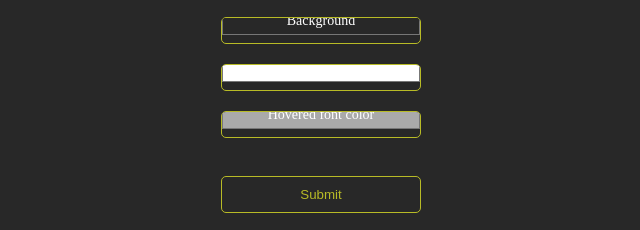
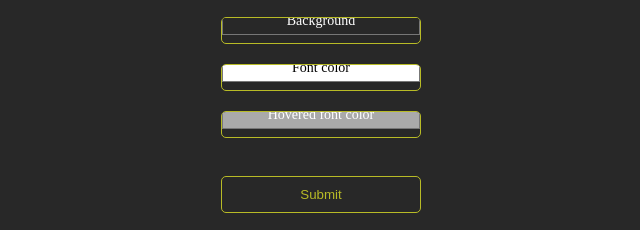
Before and after one commit to jozwikaleksander/startpage, a browser extension: page config/configuration.html in a window 1280 px wide. Shown: the part 526-756 px from the top of the page, 319-959 px from the left. Drawn offline with Linux system fonts and the light colour scheme.

Commit message:
Fixing color inputs on configuration page

```diff
--- a/scripts/colorTweaking.js
+++ b/scripts/colorTweaking.js
@@ -38,6 +38,9 @@ const updateInput = (input) => {
 // onChange event for color inputs
 const colorInputs = document.querySelectorAll('input[type="color"]');
 [...colorInputs].map(input => {
+    window.addEventListener('load',(e) => {
+        updateInput(input);
+    });
     input.addEventListener('change',(e) => {
         updateInput(e.target);
     });
```
Also changed, not shown: config/configuration.html (+1 -1 lines).
